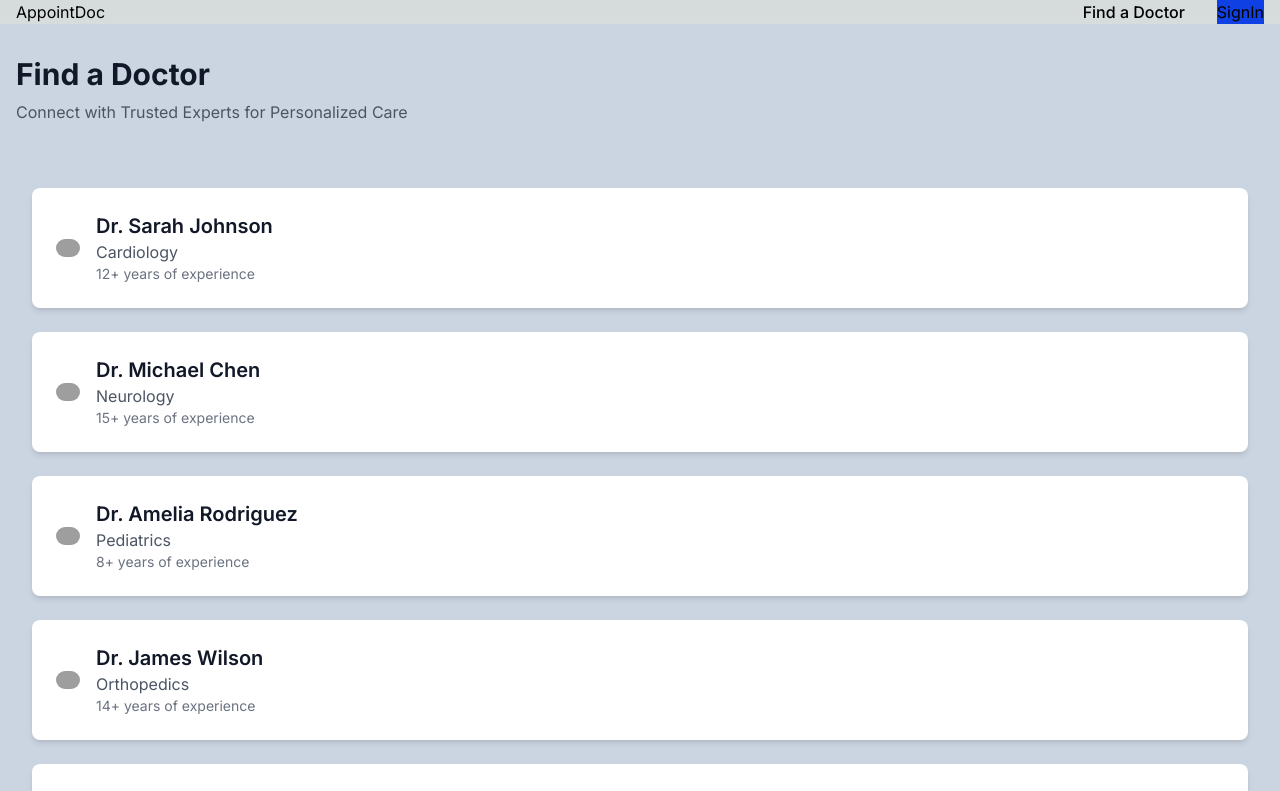
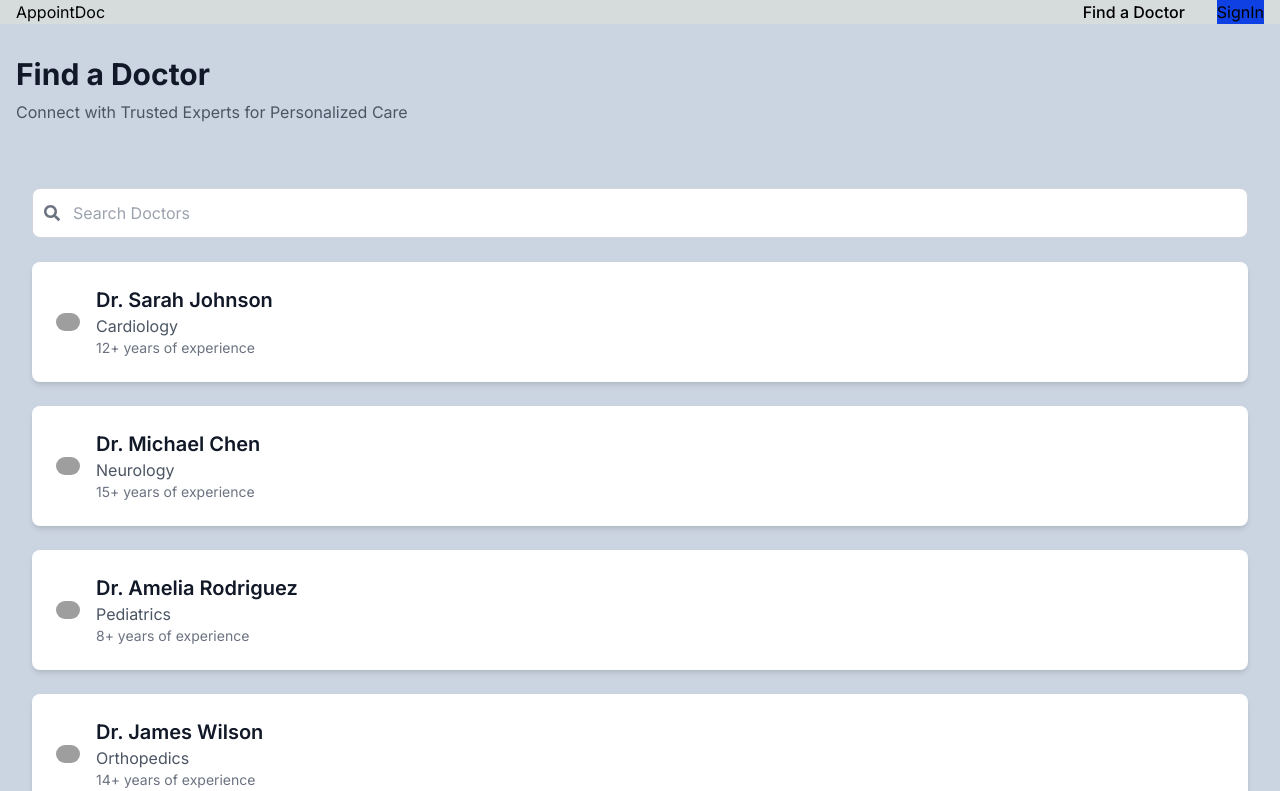
Before and after one commit to ravi-pathekar/medical-appointment, a Next.js app: page /find-a-doctor in a window 1280 px wide. Shown: the top 791 px of the page. Built offline with nearby package versions, Linux system fonts and the light colour scheme; no server answers; grey boxes are pictures that could not be loaded.

Commit message:
Added search by name functionality

```diff
--- a/package.json
+++ b/package.json
@@ -13,7 +13,8 @@
     "framer-motion": "^12.10.5",
     "next": "^14.2.25",
     "react": "^18",
-    "react-dom": "^18"
+    "react-dom": "^18",
+    "react-icons": "^5.5.0"
   },
   "devDependencies": {
     "@types/node": "^20",
--- a/src/components/FindADoctor/doctorsList.tsx
+++ b/src/components/FindADoctor/doctorsList.tsx
@@ -4,15 +4,19 @@ import { Doctor } from "@/types/Doctors";
 import React, { useEffect, useState } from "react";
 import { doctorsDetails } from "../../constants/doctorsData";
 import DoctorCard from "./doctorCard";
+import { FaSearch } from "react-icons/fa";
 
 const doctorsList = () => {
   const [doctorsData, setDoctorsData] = useState<Doctor[]>([]);
+  const [filteredDoctorsData, setFilteredDoctorsData] = useState<Doctor[]>([]);
   console.log("🚀 ~ doctorsList ~ 8 - doctorsData:", doctorsData);
   const [isLoading, setIsLoading] = useState(true);
+  const [searchInput, setSearchInput] = useState("");
 
   useEffect(() => {
     try {
       setDoctorsData(doctorsDetails);
+      setFilteredDoctorsData(doctorsDetails);
     } catch (error) {
       console.log("🚀 ~ useEffect ~ error:", error);
     } finally {
@@ -20,18 +24,44 @@ const doctorsList = () => {
     }
   }, []);
 
+  useEffect(() => {
+    let result = doctorsData;
+    if (searchInput) {
+      result = doctorsData.filter((doctor) =>
+        doctor.name.toLocaleLowerCase().includes(searchInput.toLowerCase())
+      );
+    }
+    setFilteredDoctorsData(result);
+  }, [doctorsData, searchInput]);
+
+  const handleSearchInput = (e: React.ChangeEvent<HTMLInputElement>) => {
+    console.log("🚀 ~ handleSearchInput ~ e:", e);
+    setSearchInput(e.target.value);
+  };
+
   console.log("🚀 ~ doctorsList ~ 21 - doctorsData:", doctorsData);
 
   return (
     <div className="container mx-auto px-4 py-8">
       <div className="mb-8">
+        <div className="relative mb-6">
+          <div className="absolute inset-y-0 left-0 pl-3 flex items-center pointer-events-none">
+            <FaSearch className="text-gray-500" />
+          </div>
+          <input
+            type="text"
+            placeholder="Search Doctors"
+            value={searchInput}
+            onChange={handleSearchInput}
+            className="pl-10 pr-4 py-3 w-full rounded-lg border border-gray-300 focus:ring-primary-500 focus:border-primary-500"
+          />
+        </div>
         <div className="space-y-6">
-          {doctorsData.map((doctor, index) => (
+          {filteredDoctorsData.map((doctor, index) => (
             <DoctorCard key={index} doctor={doctor} />
           ))}
         </div>
       </div>
-      {/* doctorsList */}
     </div>
   );
 };
```
Also changed, not shown: 1 other file (tests, documents, lock files or other folders).
